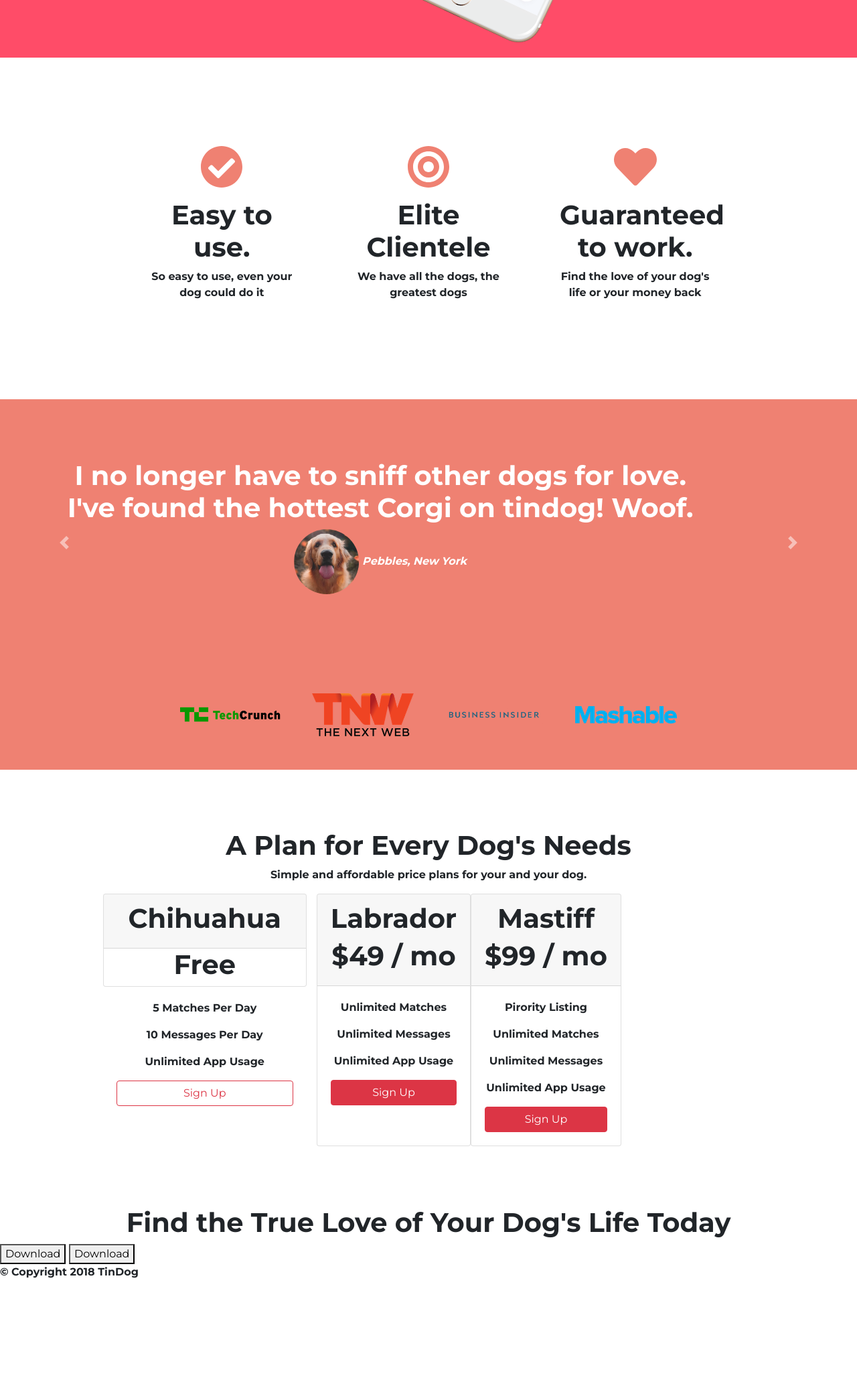
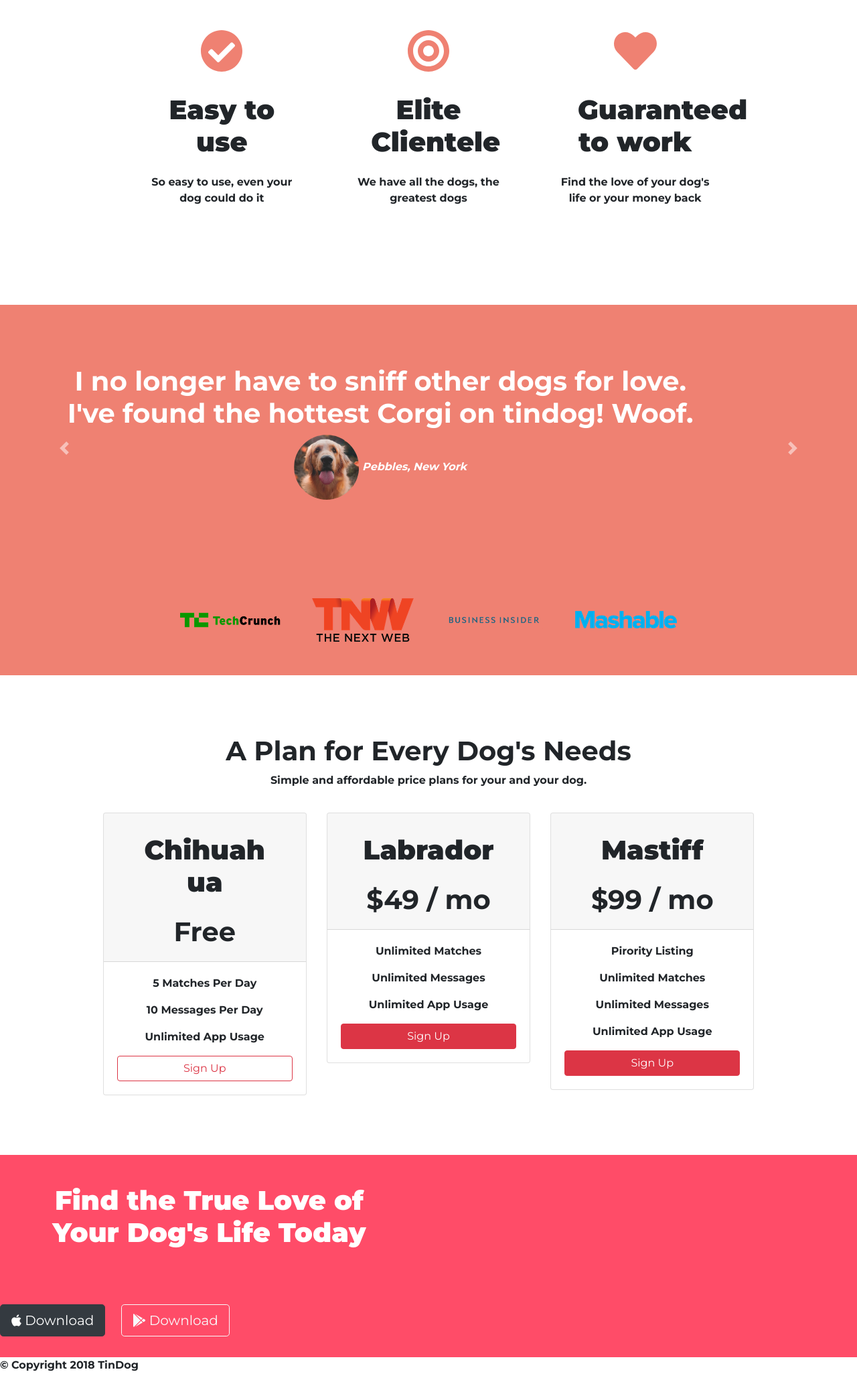
Before and after one commit to BaJul/tindog, a plain HTML site: page index.html in a window 1280 px wide. Shown: the part 657-2720 px from the top of the page at 67% size. Before the commit the page ends 2584 px from the top, so only its background shows below. Drawn offline with nearby package versions, Linux system fonts and the light colour scheme.

Commit message:
different things

```diff
--- a/css/styles.css
+++ b/css/styles.css
@@ -1,5 +1,6 @@
 #title{
   background-color: #ff4c68;
+
 }
 
 body{
@@ -37,10 +38,14 @@ h1{
 .buttons{
   margin: 5% 3% 5% 0%;
 }
+
 .iphone6{
-  width: 60%;
-  transform: rotate(25deg);
-
+position:absolute;
+top:8px;
+right: 25px;
+z-index: 0;
+transform: rotate(25deg);
+width:60%;
 }
 
 .nav-item{
@@ -56,8 +61,6 @@ h1{
 			position:relative;
 		text-align: center;
 		padding:7% 15%;
-
-
 
 	}
 
@@ -108,16 +111,50 @@ border-radius:100%;
   padding: 7% 12%;
 
 }
+.card{
+  margin-top: 20px;
+
+}
 /* Call to Action */
+
 
 h3{
   font-family: 24px 'Montserrat', sans-serif;
   text-align: center;
-  padding: 0px 0px 8 px;
-  font-weight: 600;
+  padding: 7% 12%;
+  font-weight: 800;
   font-size: 2.5rem;
+
+ position:relative;
+
 }
 
+#cta{
+  color:white;
+  background-color: #ff4c68;
+
+}
+  .buttons{
+    margin: 5% 3% 5% 0%;
+  }
+
+/*Media Queries*/
+
+@media (max-width: 993px) {
+
+#title{
+  text-align: center;
+}
+
+.iphone6{
+  width: 60%;
+  transform: rotate(0deg);
+margin-left: 2rem;
+position: absolute;
 
 
 }
+
+  h1{
+    font-size: 3rem;
+  }
--- a/index.html
+++ b/index.html
@@ -41,7 +41,6 @@
     <!-- Title -->
 <div class="row">
 
-
     <div class="col-lg-6">
       <h1>Meet new and interesting dogs nearby!</h1>
       <button class="btn btn-lg btn-dark buttons" type="button"><i class="fab fa-apple"></i> Download</button>
@@ -61,7 +60,7 @@
 <div class="row">
 <div class="col-lg-4 features-item">
     <i class="fas fa-check-circle features-icon fa-4x"></i>
-  <h3>Easy to use.</h3>
+  <h3>Easy to use</h3>
     <p>So easy to use, even your dog could do it</p>
 </div>
 <div class="col-lg-4 features-item">
@@ -71,11 +70,12 @@
 </div>
 <div class="col-lg-4 features-item">
 <i class="fas fa-heart features-icon fa-4x"></i>
-    <h3>Guaranteed to work.</h3>
+    <h3>Guaranteed to work</h3>
     <p>Find the love of your dog's life or your money back</p>
 </div>
 
 </div>
+
   </section>
 
 
@@ -129,17 +129,13 @@
 
 
     <div class="row">
-      <div class="col-lg-4 col-md-6 col-sm-12">
+      <div class="col-lg-4 col-md-6">
 
       <div class="card">
 
       <div class="card-header">
 
    <h3>Chihuahua</h3>
-
-      </div>
-
-
    <h2>Free</h2>
   </div>
 
@@ -148,11 +144,11 @@
         <p>10 Messages Per Day</p>
         <p>Unlimited App Usage</p>
         <button type="button" class="btn btn-block btn-outline-danger">Sign Up</button>
-
+</div>
+</div>
   </div>
 
-  </div>
-
+    <div class="col-lg-4 col-md-6">
     <div class="card">
 
   <div class="card-header">
@@ -166,8 +162,12 @@
       <p>Unlimited App Usage</p>
     <button type="button" class="btn btn-block btn-danger">Sign Up</button>
 </div>
+</div>
+</div>
 
-</div>
+
+
+  <div class="col-lg-4">
 
   <div class="card">
   <div class="card-header">
@@ -180,10 +180,11 @@
 <p>Unlimited Messages</p>
 <p>Unlimited App Usage</p>
 <button type="button" class="btn btn-block btn-danger">Sign Up</button>
-
 </div>
 </div>
 </div>
+</div>
+
 
   </section>
 
@@ -192,9 +193,14 @@
 
   <section id="cta">
 
+    <div class="row">
+
+        <div class="col-lg-6">
           <h3>Find the True Love of Your Dog's Life Today</h3>
-    <button type="button">Download</button>
-    <button type="button">Download</button>
+          <button class="btn btn-lg btn-dark buttons" type="button"><i class="fab fa-apple"></i> Download</button>
+          <button class="btn btn-lg btn-outline-light buttons" type="button"><i class="fab fa-google-play"></i> Download</button>
+        </div>
+      </div>
 
   </section>
 
```
Lines whose indentation alone changed are shown as unchanged.
